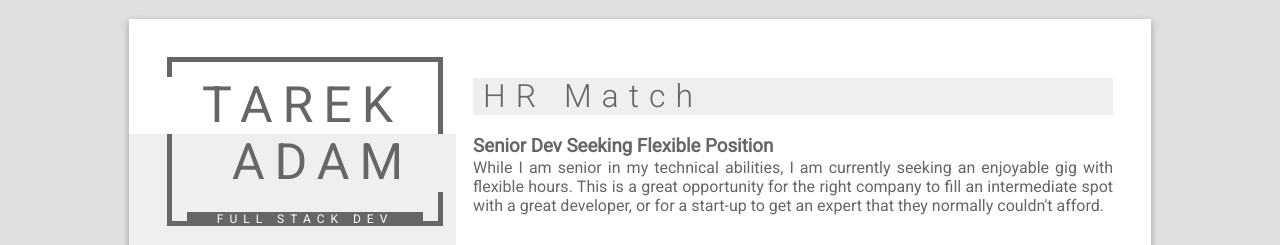
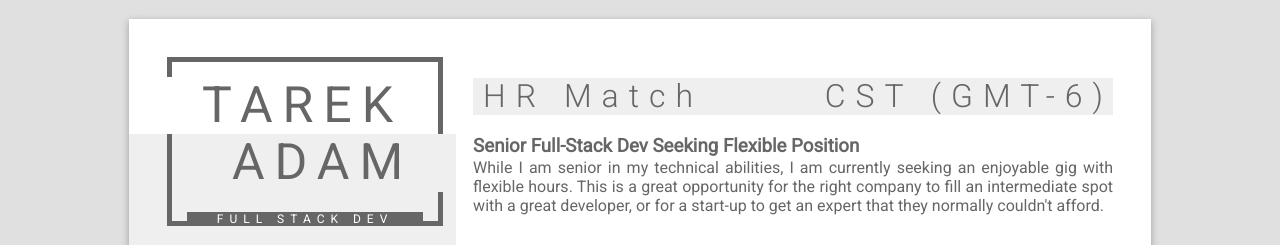
Before and after one commit to tarekadam/www, a plain HTML site: page index.html in a window 1280 px wide. Shown: the top 245 px of the page. Drawn offline with Linux system fonts and the light colour scheme.

Commit message:
adds timezone

```diff
--- a/index.html
+++ b/index.html
@@ -117,8 +117,8 @@
     </div>
 
     <div style="grid-area: aspiration;">
-        <h1>HR Match</h1>
-        <h3 style="padding-bottom: 0px; margin-bottom: 0px;">Senior Dev Seeking Flexible Position</h3>
+        <h1>HR Match <span style="float: right;">CST (GMT-6)</span> </h1>
+        <h3 style="padding-bottom: 0px; margin-bottom: 0px;">Senior Full-Stack Dev Seeking Flexible Position</h3>
         <p style="text-align: justify; margin-top: 0px;">
             While I am senior in my technical abilities, I am currently seeking an enjoyable gig with flexible hours.
             This is a great opportunity for the right company to fill an intermediate spot with a great developer, or
```
